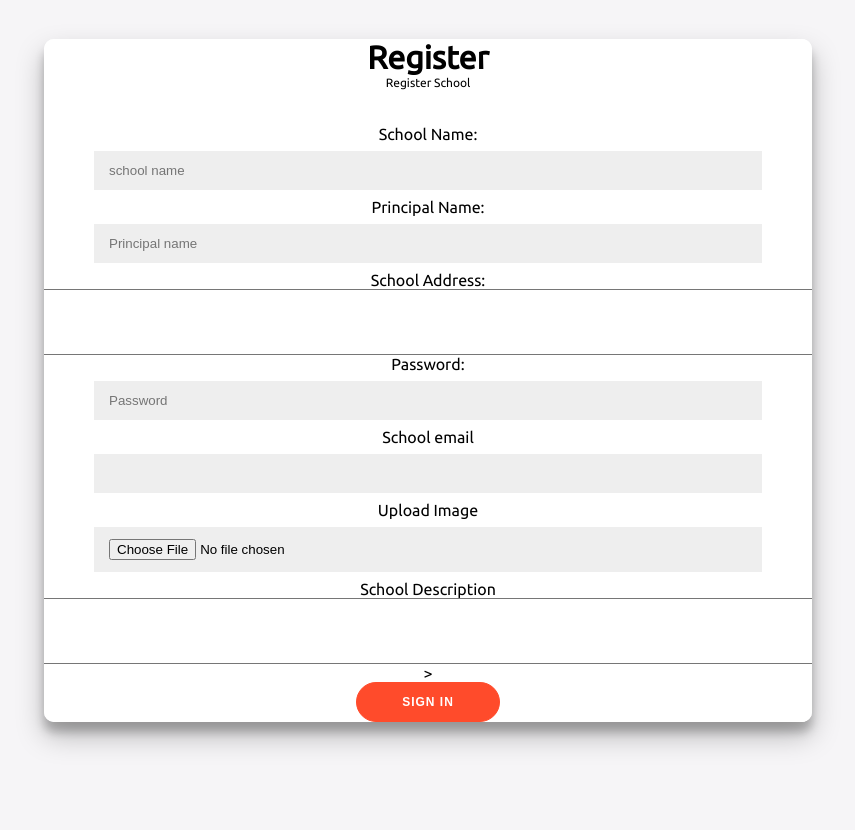
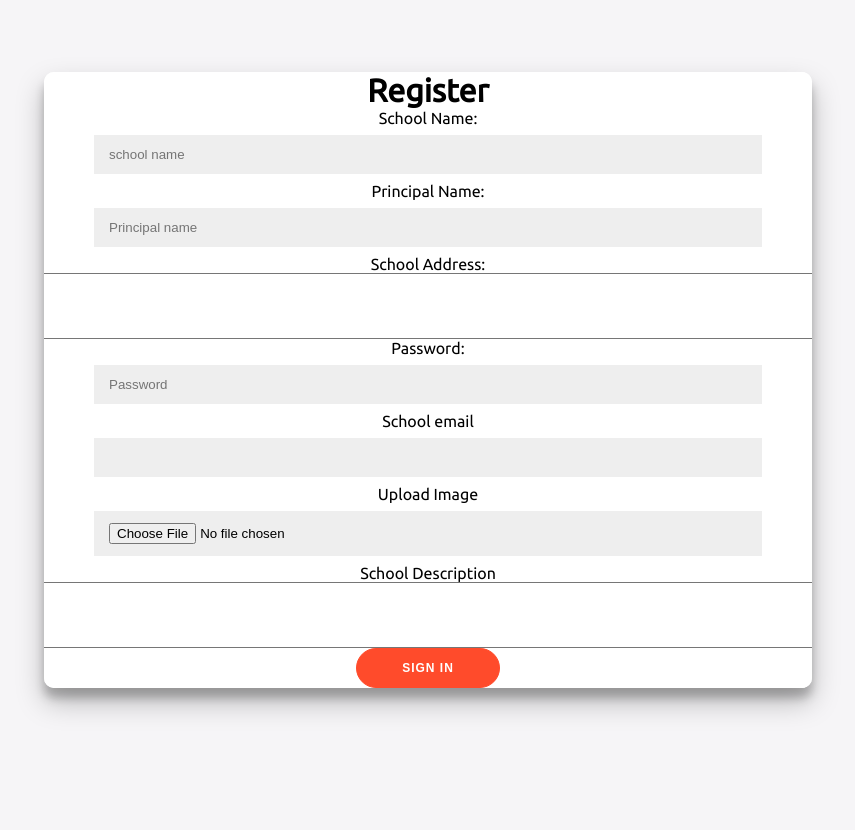
Before and after one commit to hyderabad19/team-12, a PHP site: page /Regis.php in a window 1280 px wide. Shown: the whole page, without its empty margins (212-1067 px from the left). Run offline with PHP 8.4, Linux system fonts and the light colour scheme.

Commit message:
Modified Regis Commit

```diff
--- a/Regis.php
+++ b/Regis.php
@@ -1,7 +1,12 @@
 <?php
 $con=mysqli_connect("localhost","root","","loop");
+if($con->connect_error)
+{
+  die("error");
+}
 if(isset($_POST['button_in']))
 {
+  echo "hello";
 $name=$_POST['sname'];
 $pname=$_POST['pname'];
 $saddress=$_POST['saddress'];
@@ -9,10 +14,12 @@ $password=$_POST['ppassword'];
 $slpicture=$_POST['slpicture'];
 $schoolDes=$_POST['schoolDes'];
 $schoolEmail=$_POST['schoolEmail'];
+
 $password=md5($password);
-$sql=" INSERT INTO school (sname,pname,saddress,ppassword,slpicture,schoolDes,schoolEmail) VALUES $name,$pname,$saddress,$password,$slpicture,$schoolDes,$schoolEmail ";
+$sql=" INSERT INTO school (sname,pname,saddress,ppassword,slpicture,schoolDes,schoolEmail) VALUES ('$name','$pname','$saddress','$password','$slpicture','$schoolDes','$schoolEmail') ";
+echo $name;
 $verify=mysqli_query($con,$sql);
-
+header('Location:cluster.php');
 }
 
 
@@ -22,31 +29,29 @@ $verify=mysqli_query($con,$sql);
 <html>
 <head>
   <title></title>
-  <link rel="stylesheet" type="text/css" href="mystyle.css">
+  <meta charset="utf-8" name="viewport" content= "width=device-width, initial-scale=1.0">
+ <link rel="stylesheet" type="text/css" href="mystyle.css">
 </head>
 <body>
 <div class="container" id="container">
-  <div >
+
     <form action="#" method="POST">
       <h1>Register</h1>
-      <!--<div class="social-container">
-        <a href="#" class="social"><i class="fab fa-facebook-f"></i></a>
-        <a href="#" class="social"><i class="fab fa-google-plus-g"></i></a>
-        <a href="#" class="social"><i class="fab fa-linkedin-in"></i></a>
-      </div> -->
-      <span> Register School</span>
-      <br>
-      <br>
+
+
+
+
+
       School Name:<input type=text placeholder="school name" name="sname" />
       Principal Name:<input type=text placeholder="Principal name" name="pname" />
       School Address:<textArea rows="4" cols="100" name="saddress" ></textArea>
       Password:<input type="password" placeholder="Password" name="ppassword" />
       School email <input type="email" name="schoolEmail">
       Upload Image<input type=file name="slpicture">
-      School Description <textarea rows="4" cols="100" name="schoolDes"></textarea>>
+      School Description <textarea rows="4" cols="100" name="schoolDes"></textarea>
       <button name="button_in">Sign In</button>
     </form>
-  </div>
+
   </body>
  <script src="myscript.js">
       </script>
```
